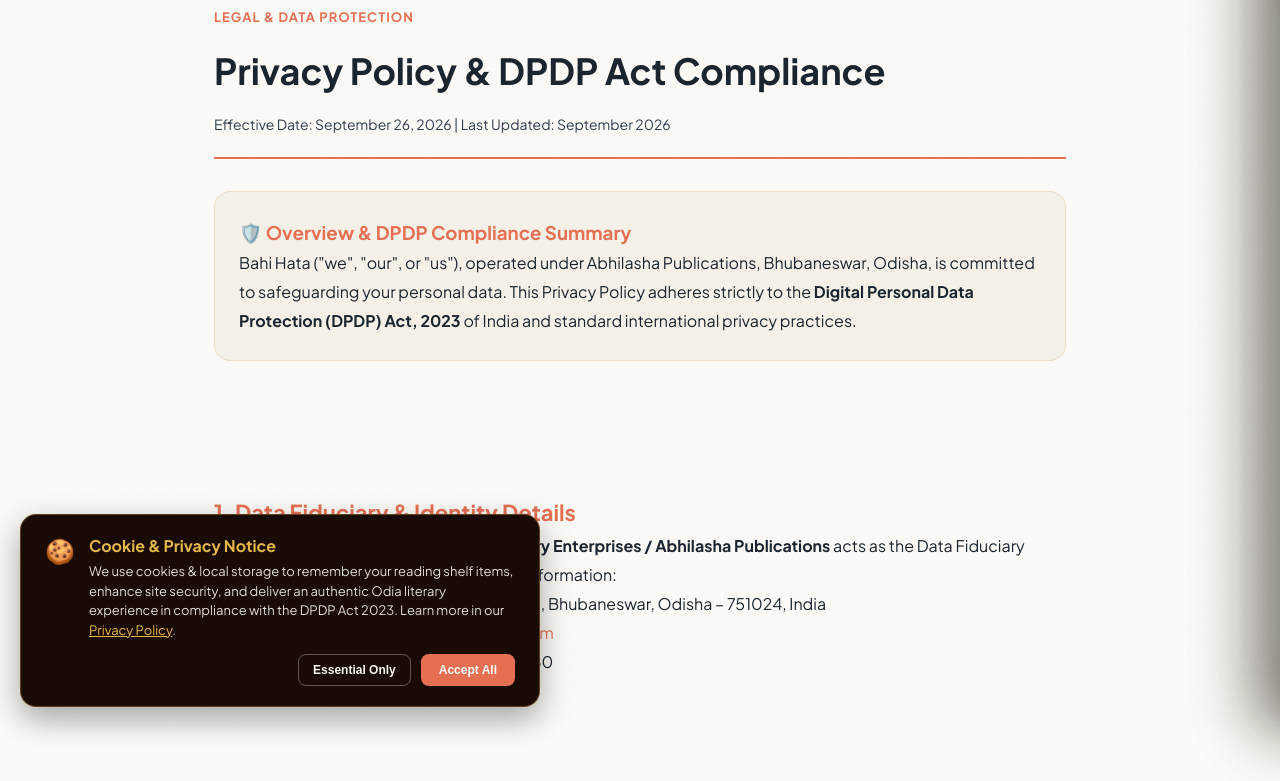
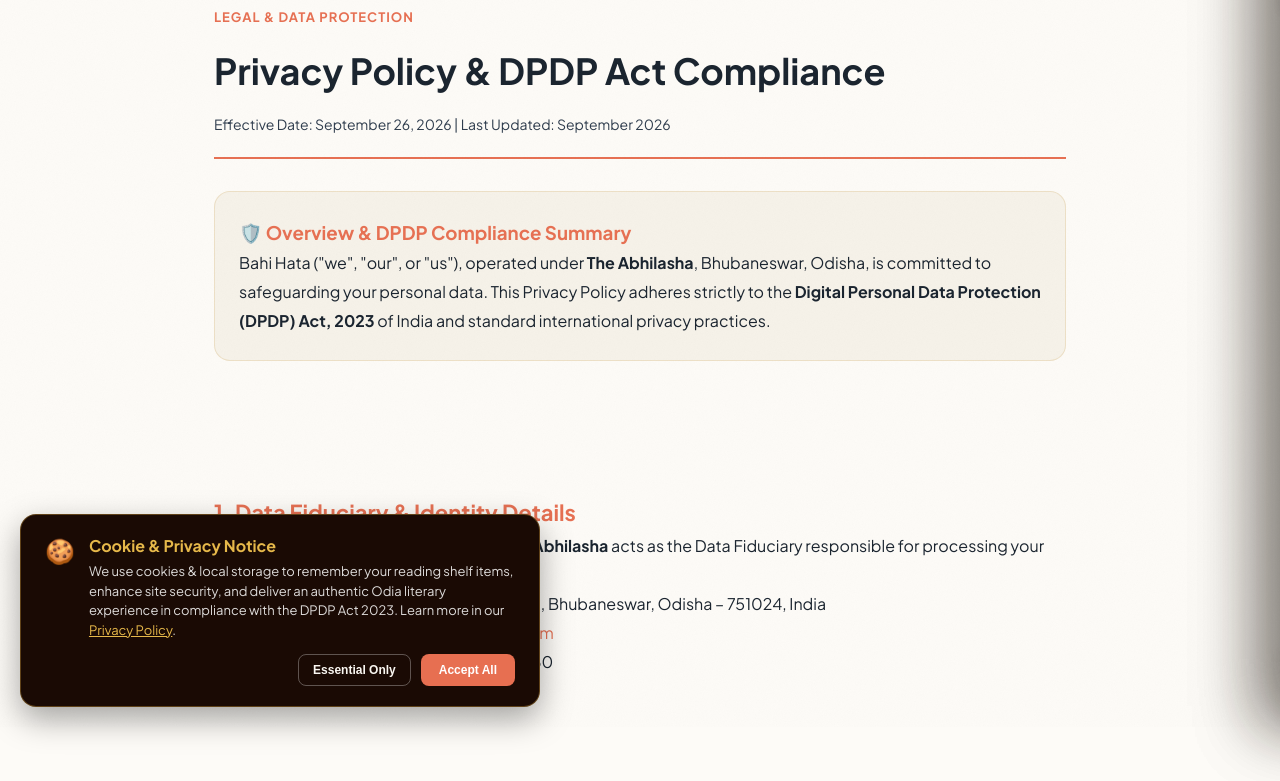
Before and after one commit to abhinandansgit/bahi-hata, a Django app: page /privacy-policy/ in a window 1280 px wide. Shown: the part 73-854 px from the top of the page. Run offline with Django 5.2, Linux system fonts and the light colour scheme; some web fonts are replaced.

Commit message:
fix(brand): update entity branding to 'The Abhilasha' across legal policies

```diff
--- a/templates/legal/privacy_policy.html
+++ b/templates/legal/privacy_policy.html
@@ -14,14 +14,14 @@
     <div class="legal-card" style="background: var(--beige-warm); border-radius: 16px; padding: 24px; margin-bottom: 32px; border: 1px solid rgba(201,150,58,0.2);">
         <h3 style="margin-top: 0; color: var(--terracotta);">🛡️ Overview & DPDP Compliance Summary</h3>
         <p style="margin-bottom: 0;">
-            Bahi Hata ("we", "our", or "us"), operated under Abhilasha Publications, Bhubaneswar, Odisha, is committed to safeguarding your personal data. This Privacy Policy adheres strictly to the <strong>Digital Personal Data Protection (DPDP) Act, 2023</strong> of India and standard international privacy practices.
+            Bahi Hata ("we", "our", or "us"), operated under <strong>The Abhilasha</strong>, Bhubaneswar, Odisha, is committed to safeguarding your personal data. This Privacy Policy adheres strictly to the <strong>Digital Personal Data Protection (DPDP) Act, 2023</strong> of India and standard international privacy practices.
         </p>
     </div>
 
     <section style="margin-bottom: 32px;">
         <h2 style="font-family: var(--font-title); color: var(--terracotta); font-size: 22px;">1. Data Fiduciary & Identity Details</h2>
         <p>
-            Under the DPDP Act 2023, <strong>Bahi Hata Literary Enterprises / Abhilasha Publications</strong> acts as the Data Fiduciary responsible for processing your personal information:
+            Under the DPDP Act 2023, <strong>Bahi Hata / The Abhilasha</strong> acts as the Data Fiduciary responsible for processing your personal information:
         </p>
         <ul style="padding-left: 20px;">
             <li><strong>Registered Address:</strong> Bahi Hata HQ, Patia, Bhubaneswar, Odisha – 751024, India</li>
--- a/templates/legal/terms.html
+++ b/templates/legal/terms.html
@@ -53,7 +53,7 @@
     <section style="margin-bottom: 32px;">
         <h2 style="font-family: var(--font-title); color: var(--terracotta); font-size: 22px;">5. Intellectual Property Rights</h2>
         <p>
-            All website content—including titles, graphics, logos, illustrations, Odia typography, and branding assets—is the exclusive intellectual property of Bahi Hata and Abhilasha Publications. Unauthorized copying, modification, or distribution is strictly prohibited.
+            All website content—including titles, graphics, logos, illustrations, Odia typography, and branding assets—is the exclusive intellectual property of Bahi Hata and The Abhilasha. Unauthorized copying, modification, or distribution is strictly prohibited.
         </p>
     </section>
 
```
